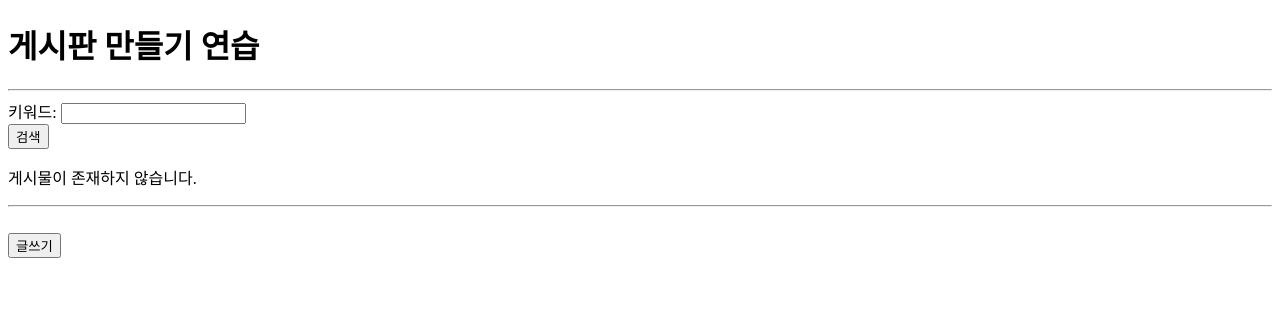
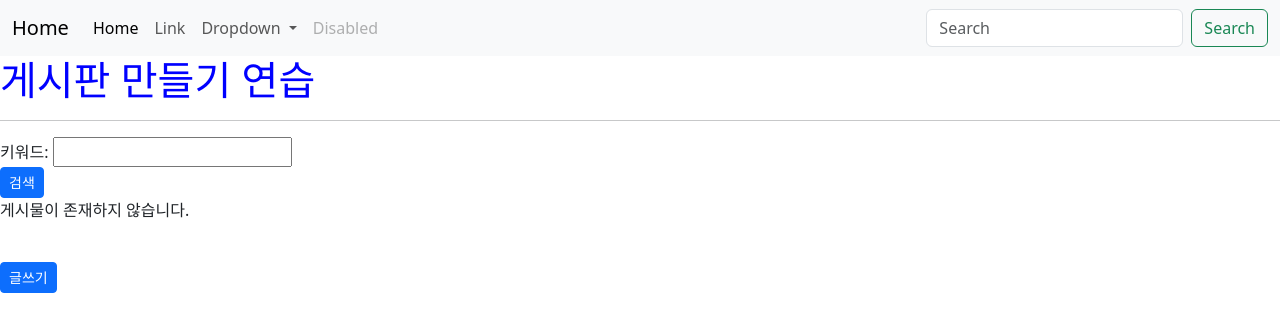
Before and after one commit to vibsin1974/django_board_view, a Django app: page /board/ in a window 1280 px wide. Shown: the top 332 px of the page. Run offline with Django 5.2, Linux system fonts and the light colour scheme; data that the repository does not hold is empty.

Commit message:
bootstrap적용 연습중

```diff
--- a/board/forms.py
+++ b/board/forms.py
@@ -11,6 +11,10 @@ class modelform(forms.ModelForm):
                 "content":"내용",
                 "file":"파일"
         }
+        weights = {
+            "title":forms.Textarea(attrs={"class":"form-control"}),
+            "content":forms.Textarea(attrs ={"class":"form-control"})
+        }
 
 class searchform(forms.Form):
     keyword = forms.CharField(label ="키워드",max_length=20)
--- a/board/templates/board/base.html
+++ b/board/templates/board/base.html
@@ -4,10 +4,52 @@
     <meta charset="UTF-8">
     <meta name="viewport" content="width=device-width, initial-scale=1.0">
     <title>{% block title %}title{% endblock title %}</title>
-</head>
+    {% comment %} <link rel="stylesheet" href="/static/bootstrap-5.3.3-dist/css/bootstrap.min.css"> {% endcomment %}
+    <link href="https://cdn.jsdelivr.net/npm/bootstrap@5.3.3/dist/css/bootstrap.min.css" rel="stylesheet" integrity="sha384-QWTKZyjpPEjISv5WaRU9OFeRpok6YctnYmDr5pNlyT2bRjXh0JMhjY6hW+ALEwIH" crossorigin="anonymous">
+
+    <!--네비게이션 바-->
+    <nav class="navbar navbar-expand-lg bg-body-tertiary">
+        <div class="container-fluid">
+          <a class="navbar-brand" href={%url "board:list" %}>Home</a>
+          <button class="navbar-toggler" type="button" data-bs-toggle="collapse" data-bs-target="#navbarSupportedContent" aria-controls="navbarSupportedContent" aria-expanded="false" aria-label="Toggle navigation">
+            <span class="navbar-toggler-icon"></span>
+          </button>
+          <div class="collapse navbar-collapse" id="navbarSupportedContent">
+            <ul class="navbar-nav me-auto mb-2 mb-lg-0">
+              <li class="nav-item">
+                <a class="nav-link active" aria-current="page" href="#">Home</a>
+              </li>
+              <li class="nav-item">
+                <a class="nav-link" href="#">Link</a>
+              </li>
+              <li class="nav-item dropdown">
+                <a class="nav-link dropdown-toggle" href="#" role="button" data-bs-toggle="dropdown" aria-expanded="false">
+                  Dropdown
+                </a>
+                <ul class="dropdown-menu">
+                  <li><a class="dropdown-item" href="#">Action</a></li>
+                  <li><a class="dropdown-item" href="#">Another action</a></li>
+                  <li><hr class="dropdown-divider"></li>
+                  <li><a class="dropdown-item" href="#">Something else here</a></li>
+                </ul>
+              </li>
+              <li class="nav-item">
+                <a class="nav-link disabled" aria-disabled="true">Disabled</a>
+              </li>
+            </ul>
+            <form class="d-flex" role="search">
+              <input class="form-control me-2" type="search" placeholder="Search" aria-label="Search">
+              <button class="btn btn-outline-success" type="submit">Search</button>
+            </form>
+          </div>
+        </div>
+      </nav>
+
 <body>
-    <h1>게시판 만들기 연습</h1>
+    <h1 style ="color:blue;">게시판 만들기 연습</h1>
     <hr>
     {% block content %}content{% endblock content %}
+    {% comment %} <script src="/static/bootstrap-5.3.3-dist/js/bootstrap.min.js"></script> {% endcomment %}
+    <script src="https://cdn.jsdelivr.net/npm/bootstrap@5.3.3/dist/js/bootstrap.bundle.min.js" integrity="sha384-YvpcrYf0tY3lHB60NNkmXc5s9fDVZLESaAA55NDzOxhy9GkcIdslK1eN7N6jIeHz" crossorigin="anonymous"></script>
 </body>
 </html>
--- a/board/templates/board/board_list.html
+++ b/board/templates/board/board_list.html
@@ -4,7 +4,7 @@
 
 <form action={%url "board:search" %}>
     {{searchform}}
-    <button type="submit">검색</button>
+    <button type="submit" class="btn btn-primary btn-sm ">검색</button>
 </form>
 
 {% if searchcount %}
@@ -14,16 +14,20 @@
 {% endif %}
 
 {% if object_list %}
-    <table border="1">
+
+    <table class="table">
+        <thead>
           <tr>
-            <th>글번호</th>
-            <th>제목</th>
-            <th>글쓴이</th>
-            <th>내용</th>
-            <th>파일명</th>
-            <th>등록일자</th>
-            <th>조회수</th>
+            <th scope="col">글번호</th>
+            <th scope="col">제목</th>
+            <th scope="col">글쓴이</th>
+            <th scope="col">내용</th>
+            <th scope="col">파일명</th>
+            <th scope="col">등록일자</th>
+            <th scope="col">조회수</th>
           </tr>
+        </thead>
+        <tbody>
             {% for object in object_list %}
             <tr>
                 <td>{{object.id}}</td>
@@ -35,11 +39,13 @@
                 <td>{{object.read_count}}</td>
             </tr>
             {% endfor %}
+        </tbody>
       </table>
+
 {% else %}
     <p>게시물이 존재하지 않습니다.</p>
 {% endif %}
-<hr>
+
 {% if is_paginated %}
     {% if  page_obj.has_previous%}
         <a href=?page={{page_obj.previous_page_number}}&keyword={{keyword}} >이전</a>
@@ -59,5 +65,5 @@
 
 {% endif %}
 <br>
-<a href={%url "board:create" %}><button>글쓰기</button></a>
+<a href={%url "board:create" %}><button class="btn btn-primary btn-sm ">글쓰기</button></a>
 {% endblock content %}
--- a/mysite/settings.py
+++ b/mysite/settings.py
@@ -116,8 +116,9 @@ USE_TZ = True
 # Static files (CSS, JavaScript, Images)
 # https://docs.djangoproject.com/en/5.1/howto/static-files/
 
+import os
 STATIC_URL = 'static/'
-
+STATICFILES_DIRS = [os.path.join(BASE_DIR,"static")]
 # Default primary key field type
 # https://docs.djangoproject.com/en/5.1/ref/settings/#default-auto-field
 
```
Lines whose indentation alone changed are shown as unchanged.
